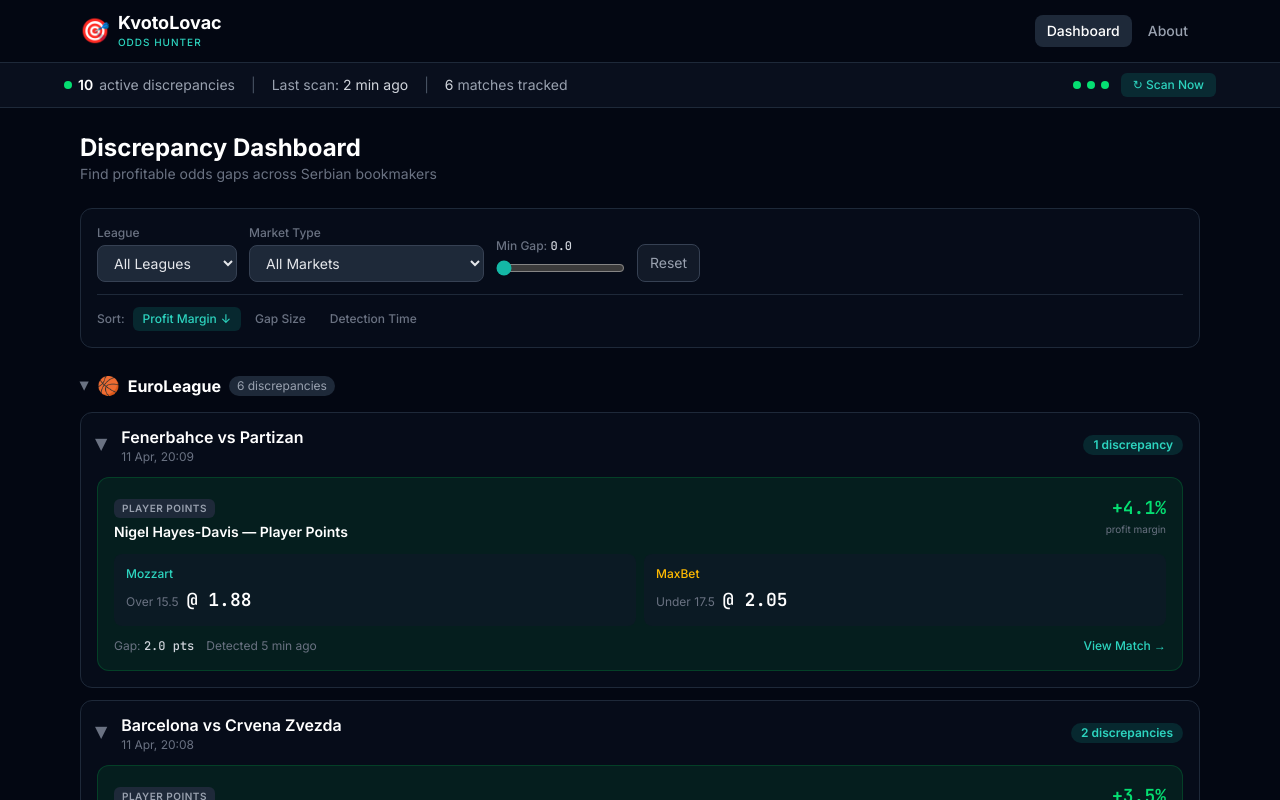
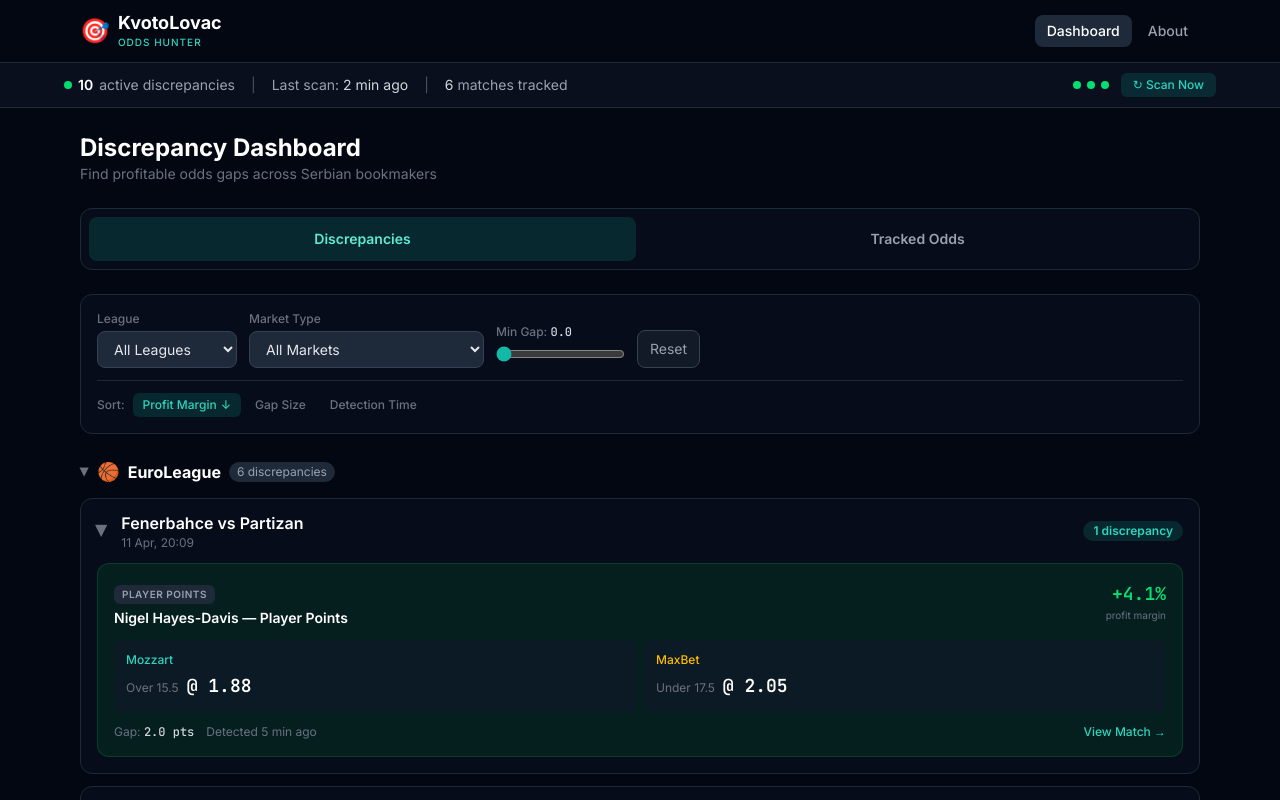
Before and after one commit to filip998/kvotolovac, a React (Vite) app in the folder frontend/: page / in a window 1280 px wide. Shown: the top 800 px of the page. Built offline with nearby package versions, Linux system fonts and the light colour scheme.

Commit message:
Split dashboard into tabs
Co-authored-by: Copilot <223556219+Copilot@users.noreply.github.com>

```diff
--- a/frontend/src/api/hooks.ts
+++ b/frontend/src/api/hooks.ts
@@ -17,7 +17,10 @@ function delay(ms = 300): Promise<void> {
 
 // --- Discrepancies ---
 
-export function useDiscrepancies(filters: DiscrepancyFilters = {}) {
+export function useDiscrepancies(
+  filters: DiscrepancyFilters = {},
+  options: { enabled?: boolean } = {}
+) {
   return useQuery<Discrepancy[]>({
     queryKey: ['discrepancies', filters],
     queryFn: async () => {
@@ -48,7 +51,8 @@ export function useDiscrepancies(filters: DiscrepancyFilters = {}) {
       const { data } = await client.get<Discrepancy[]>('/discrepancies', { params: filters });
       return data;
     },
-    refetchInterval: 30000,
+    enabled: options.enabled ?? true,
+    refetchInterval: options.enabled === false ? false : 30000,
   });
 }
 
@@ -77,7 +81,8 @@ export function useMatches(
     limit?: number;
     offset?: number;
     loadAll?: boolean;
-  } = {}
+  } = {},
+  options: { enabled?: boolean } = {}
 ) {
   return useQuery<Match[]>({
     queryKey: ['matches', params],
@@ -115,6 +120,7 @@ export function useMatches(
 
       return allMatches;
     },
+    enabled: options.enabled ?? true,
   });
 }
 
--- a/frontend/src/components/TrackedMatchesPanel.tsx
+++ b/frontend/src/components/TrackedMatchesPanel.tsx
@@ -1,3 +1,4 @@
+import { useEffect, useState } from 'react';
 import { Link } from 'react-router-dom';
 import type { Match } from '../api/types';
 import { formatDateTime } from '../utils/format';
@@ -13,7 +14,24 @@ export default function TrackedMatchesPanel({
   isLoading = false,
   errorMessage = null,
 }: TrackedMatchesPanelProps) {
-  const sortedMatches = [...matches].sort((a, b) => a.start_time.localeCompare(b.start_time));
+  const [referenceTimeMs, setReferenceTimeMs] = useState(() => Date.now());
+
+  useEffect(() => {
+    const intervalId = window.setInterval(() => {
+      setReferenceTimeMs(Date.now());
+    }, 60_000);
+
+    return () => window.clearInterval(intervalId);
+  }, []);
+
+  const upcomingMatches = matches.filter((match) => {
+    const startAt = Date.parse(match.start_time);
+    if (Number.isNaN(startAt)) {
+      return true;
+    }
+    return startAt >= referenceTimeMs;
+  });
+  const sortedMatches = [...upcomingMatches].sort((a, b) => a.start_time.localeCompare(b.start_time));
 
   return (
     <section className="space-y-4 rounded-xl border border-gray-800 bg-gray-900/30 p-4 sm:p-5">
@@ -21,8 +39,8 @@ export default function TrackedMatchesPanel({
         <div>
           <h3 className="text-lg font-bold text-white">Tracked matches</h3>
           <p className="text-sm text-gray-400">
-            No discrepancy is not the same as no scrape. Open a match to inspect fetched player
-            markets and bookmaker odds.
+            Upcoming fetched matches only. Open a match to inspect fetched player markets and
+            bookmaker odds.
           </p>
         </div>
         <span className="rounded-full bg-gray-800 px-2.5 py-1 text-xs font-medium text-gray-300">
@@ -40,7 +58,7 @@ export default function TrackedMatchesPanel({
         </div>
       ) : sortedMatches.length === 0 ? (
         <div className="rounded-lg border border-dashed border-gray-800 px-4 py-6 text-center text-sm text-gray-500">
-          No fetched matches are stored yet.
+          No upcoming fetched matches are stored right now.
         </div>
       ) : (
         <div className="grid gap-3">
--- a/frontend/src/pages/Dashboard.tsx
+++ b/frontend/src/pages/Dashboard.tsx
@@ -21,11 +21,14 @@ interface LeagueGroup {
   matches: MatchGroup[];
 }
 
+type DashboardTab = 'discrepancies' | 'tracked';
+
 export default function Dashboard() {
   const [filters, setFilters] = useState<DiscrepancyFilters>({
     sort_by: 'profit_margin',
     sort_order: 'desc',
   });
+  const [activeTab, setActiveTab] = useState<DashboardTab>('discrepancies');
   const [collapsedLeagues, setCollapsedLeagues] = useState<Set<string>>(new Set());
 
   const toggleLeague = (league: string) => {
@@ -40,13 +43,18 @@ export default function Dashboard() {
     });
   };
 
-  const { data: discrepancies, isLoading, isError, error } = useDiscrepancies(filters);
+  const {
+    data: discrepancies,
+    isLoading,
+    isError,
+    error,
+  } = useDiscrepancies(filters, { enabled: activeTab === 'discrepancies' });
   const {
     data: matches,
     isLoading: matchesLoading,
     isError: matchesError,
     error: matchesLoadError,
-  } = useMatches({ limit: 200, loadAll: true });
+  } = useMatches({ limit: 200, loadAll: true }, { enabled: activeTab === 'tracked' });
 
   // Group discrepancies by league, then by match
   const grouped = useMemo<LeagueGroup[]>(() => {
@@ -85,22 +93,52 @@ export default function Dashboard() {
     <div className="space-y-6">
       {/* Title */}
       <div>
-        <h2 className="text-xl font-bold text-white sm:text-2xl">Discrepancy Dashboard</h2>
+        <h2 className="text-xl font-bold text-white sm:text-2xl">
+          {activeTab === 'discrepancies' ? 'Discrepancy Dashboard' : 'Tracked Odds Dashboard'}
+        </h2>
         <p className="text-sm text-gray-500">
-          Find profitable odds gaps across Serbian bookmakers
+          {activeTab === 'discrepancies'
+            ? 'Find profitable odds gaps across Serbian bookmakers'
+            : 'Inspect upcoming fetched matches and open per-match player odds even when no discrepancies exist'}
         </p>
       </div>
 
-      {/* Filters & Sort */}
+      <div className="rounded-xl border border-gray-800 bg-gray-900/30 p-2">
+        <div className="grid grid-cols-2 gap-2">
+          <button
+            onClick={() => setActiveTab('discrepancies')}
+            className={`rounded-lg px-4 py-3 text-sm font-semibold transition ${
+              activeTab === 'discrepancies'
+                ? 'bg-brand-600/20 text-brand-300'
+                : 'text-gray-400 hover:bg-gray-800/50 hover:text-gray-200'
+            }`}
+          >
+            Discrepancies
+          </button>
+          <button
+            onClick={() => setActiveTab('tracked')}
+            className={`rounded-lg px-4 py-3 text-sm font-semibold transition ${
+              activeTab === 'tracked'
+                ? 'bg-brand-600/20 text-brand-300'
+                : 'text-gray-400 hover:bg-gray-800/50 hover:text-gray-200'
+            }`}
+          >
+            Tracked Odds
+          </button>
+        </div>
+      </div>
+
+      {activeTab === 'discrepancies' && (
         <div className="space-y-3 rounded-xl border border-gray-800 bg-gray-900/30 p-4">
           <FilterBar filters={filters} onChange={setFilters} />
           <div className="border-t border-gray-800 pt-3">
             <SortControls filters={filters} onChange={setFilters} />
           </div>
         </div>
+      )}
 
-      {/* Content */}
-      {isLoading ? (
+      {activeTab === 'discrepancies' ? (
+        isLoading ? (
           <LoadingSpinner />
         ) : isError ? (
           <div className="rounded-xl border border-red-500/20 bg-red-500/10 p-6 text-center">
@@ -112,12 +150,7 @@ export default function Dashboard() {
           <div className="space-y-6">
             <EmptyState
               title="No discrepancies right now"
-            message="Scraping may still be working normally. Check the tracked matches below to inspect fetched player markets and odds."
-          />
-          <TrackedMatchesPanel
-            matches={matches || []}
-            isLoading={matchesLoading}
-            errorMessage={matchesError ? (matchesLoadError as Error)?.message || 'Unknown error' : null}
+              message="Scraping may still be working normally. Switch to the Tracked Odds tab to inspect upcoming fetched matches and player markets."
             />
           </div>
         ) : (
@@ -126,7 +159,7 @@ export default function Dashboard() {
               <section key={lg.league}>
                 <button
                   onClick={() => toggleLeague(lg.league)}
-                className="mb-3 flex w-full items-center gap-2 text-left hover:opacity-80 transition-opacity"
+                  className="mb-3 flex w-full items-center gap-2 text-left transition-opacity hover:opacity-80"
                 >
                   <span className={`text-xs text-gray-500 transition-transform ${collapsedLeagues.has(lg.league) ? '' : 'rotate-90'}`}>▶</span>
                   <span className="text-lg">🏀</span>
@@ -151,12 +184,14 @@ export default function Dashboard() {
                 )}
               </section>
             ))}
+          </div>
+        )
+      ) : (
         <TrackedMatchesPanel
           matches={matches || []}
           isLoading={matchesLoading}
           errorMessage={matchesError ? (matchesLoadError as Error)?.message || 'Unknown error' : null}
         />
-        </div>
       )}
     </div>
   );
```
Lines whose indentation alone changed are shown as unchanged.
